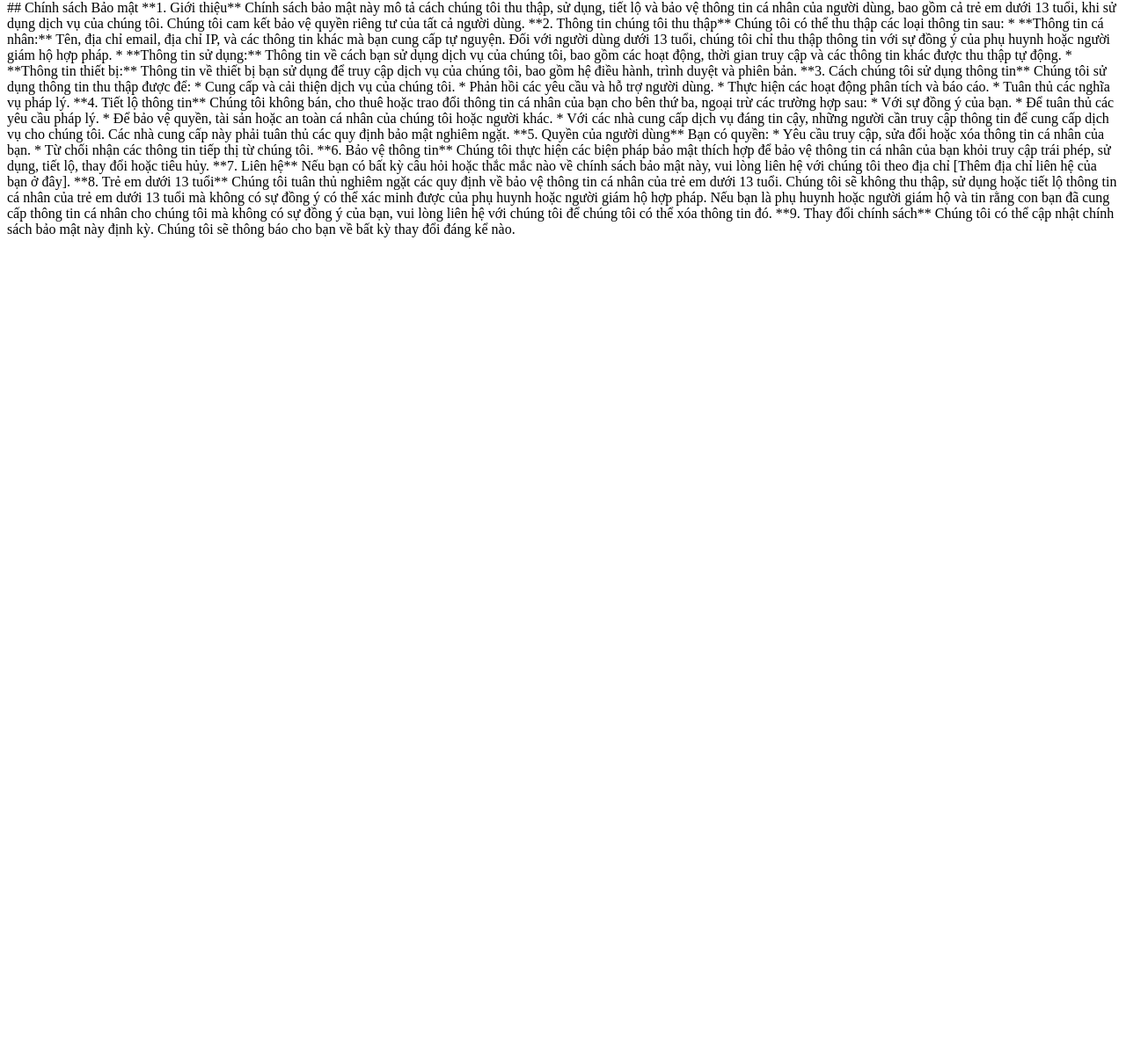
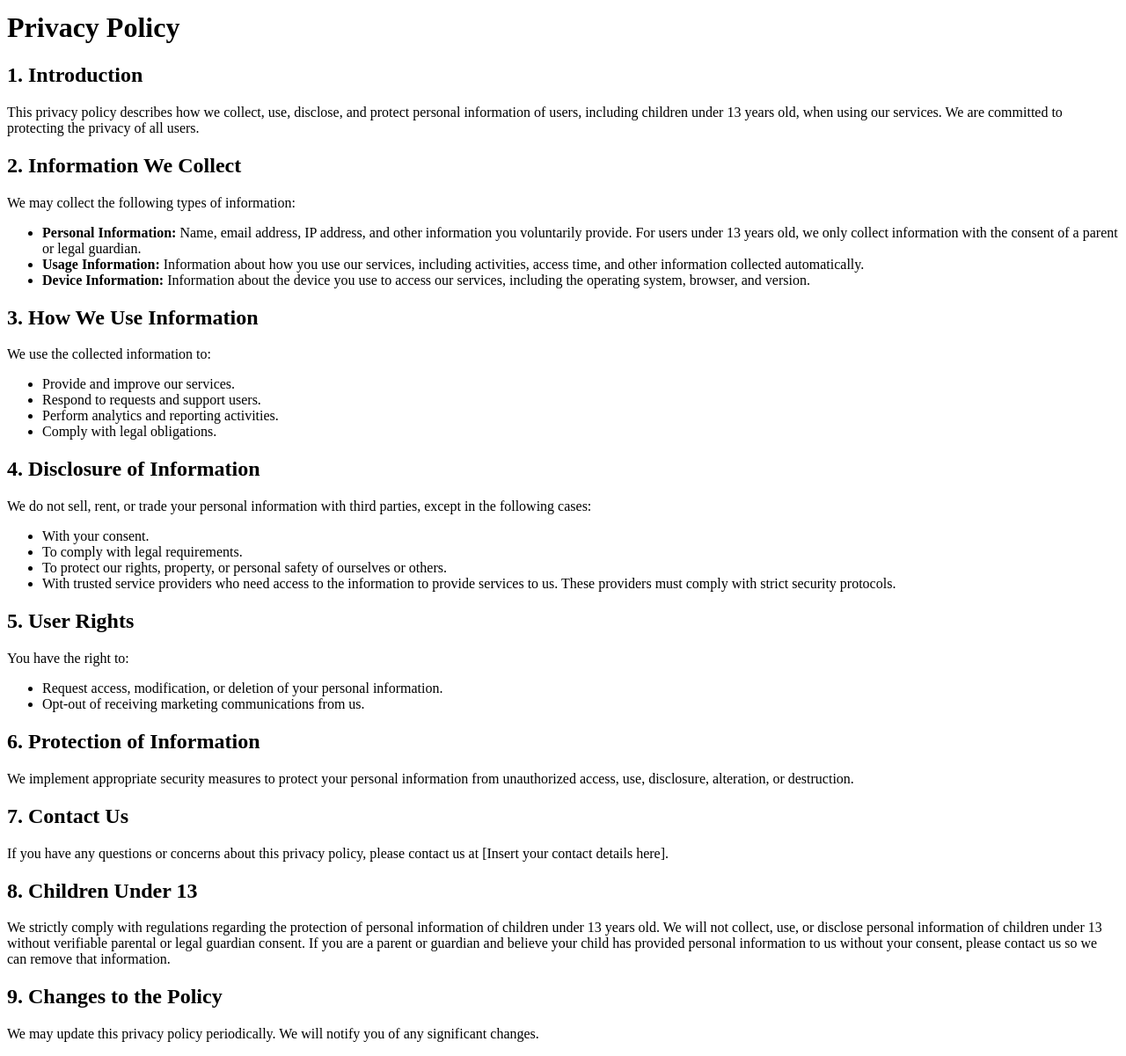
Before and after one commit to thind9xdev/thind9xdev.github.io, a plain HTML site: page index.html in a window 1280 px wide. Shown: the part 8-1209 px from the top of the page at 88% size. Before the commit the page ends 800 px from the top, so only its background shows below. Drawn offline with Linux system fonts and the light colour scheme.

Commit message:
Update index.html

```diff
--- a/index.html
+++ b/index.html
@@ -1,56 +1,80 @@
-## Chính sách Bảo mật
+<!DOCTYPE html>
+<html lang="en">
+<head>
+    <meta charset="UTF-8">
+    <meta name="viewport" content="width=device-width, initial-scale=1.0">
+    <title>Privacy Policy</title>
+    <link rel="stylesheet" href="styles.css">
+</head>
+<body>
+    <div class="container">
+        <h1>Privacy Policy</h1>
 
-**1. Giới thiệu**
+        <section>
+            <h2>1. Introduction</h2>
+            <p>This privacy policy describes how we collect, use, disclose, and protect personal information of users, including children under 13 years old, when using our services. We are committed to protecting the privacy of all users.</p>
+        </section>
 
-Chính sách bảo mật này mô tả cách chúng tôi thu thập, sử dụng, tiết lộ và bảo vệ thông tin cá nhân của người dùng, bao gồm cả trẻ em dưới 13 tuổi, khi sử dụng dịch vụ của chúng tôi.  Chúng tôi cam kết bảo vệ quyền riêng tư của tất cả người dùng.
+        <section>
+            <h2>2. Information We Collect</h2>
+            <p>We may collect the following types of information:</p>
+            <ul>
+                <li><strong>Personal Information:</strong> Name, email address, IP address, and other information you voluntarily provide. For users under 13 years old, we only collect information with the consent of a parent or legal guardian.</li>
+                <li><strong>Usage Information:</strong> Information about how you use our services, including activities, access time, and other information collected automatically.</li>
+                <li><strong>Device Information:</strong> Information about the device you use to access our services, including the operating system, browser, and version.</li>
+            </ul>
+        </section>
 
-**2. Thông tin chúng tôi thu thập**
+        <section>
+            <h2>3. How We Use Information</h2>
+            <p>We use the collected information to:</p>
+            <ul>
+                <li>Provide and improve our services.</li>
+                <li>Respond to requests and support users.</li>
+                <li>Perform analytics and reporting activities.</li>
+                <li>Comply with legal obligations.</li>
+            </ul>
+        </section>
 
-Chúng tôi có thể thu thập các loại thông tin sau:
+        <section>
+            <h2>4. Disclosure of Information</h2>
+            <p>We do not sell, rent, or trade your personal information with third parties, except in the following cases:</p>
+            <ul>
+                <li>With your consent.</li>
+                <li>To comply with legal requirements.</li>
+                <li>To protect our rights, property, or personal safety of ourselves or others.</li>
+                <li>With trusted service providers who need access to the information to provide services to us. These providers must comply with strict security protocols.</li>
+            </ul>
+        </section>
 
-* **Thông tin cá nhân:**  Tên, địa chỉ email, địa chỉ IP, và các thông tin khác mà bạn cung cấp tự nguyện.  Đối với người dùng dưới 13 tuổi, chúng tôi chỉ thu thập thông tin với sự đồng ý của phụ huynh hoặc người giám hộ hợp pháp.
-* **Thông tin sử dụng:**  Thông tin về cách bạn sử dụng dịch vụ của chúng tôi, bao gồm các hoạt động, thời gian truy cập và các thông tin khác được thu thập tự động.
-* **Thông tin thiết bị:**  Thông tin về thiết bị bạn sử dụng để truy cập dịch vụ của chúng tôi, bao gồm hệ điều hành, trình duyệt và phiên bản.
+        <section>
+            <h2>5. User Rights</h2>
+            <p>You have the right to:</p>
+            <ul>
+                <li>Request access, modification, or deletion of your personal information.</li>
+                <li>Opt-out of receiving marketing communications from us.</li>
+            </ul>
+        </section>
 
-**3. Cách chúng tôi sử dụng thông tin**
+        <section>
+            <h2>6. Protection of Information</h2>
+            <p>We implement appropriate security measures to protect your personal information from unauthorized access, use, disclosure, alteration, or destruction.</p>
+        </section>
 
-Chúng tôi sử dụng thông tin thu thập được để:
+        <section>
+            <h2>7. Contact Us</h2>
+            <p>If you have any questions or concerns about this privacy policy, please contact us at [Insert your contact details here].</p>
+        </section>
 
-* Cung cấp và cải thiện dịch vụ của chúng tôi.
-* Phản hồi các yêu cầu và hỗ trợ người dùng.
-* Thực hiện các hoạt động phân tích và báo cáo.
-* Tuân thủ các nghĩa vụ pháp lý.
+        <section>
+            <h2>8. Children Under 13</h2>
+            <p>We strictly comply with regulations regarding the protection of personal information of children under 13 years old. We will not collect, use, or disclose personal information of children under 13 without verifiable parental or legal guardian consent. If you are a parent or guardian and believe your child has provided personal information to us without your consent, please contact us so we can remove that information.</p>
+        </section>
 
-**4. Tiết lộ thông tin**
-
-Chúng tôi không bán, cho thuê hoặc trao đổi thông tin cá nhân của bạn cho bên thứ ba, ngoại trừ các trường hợp sau:
-
-* Với sự đồng ý của bạn.
-* Để tuân thủ các yêu cầu pháp lý.
-* Để bảo vệ quyền, tài sản hoặc an toàn cá nhân của chúng tôi hoặc người khác.
-* Với các nhà cung cấp dịch vụ đáng tin cậy, những người cần truy cập thông tin để cung cấp dịch vụ cho chúng tôi.  Các nhà cung cấp này phải tuân thủ các quy định bảo mật nghiêm ngặt.
-
-
-**5. Quyền của người dùng**
-
-Bạn có quyền:
-
-* Yêu cầu truy cập, sửa đổi hoặc xóa thông tin cá nhân của bạn.
-* Từ chối nhận các thông tin tiếp thị từ chúng tôi.
-
-**6. Bảo vệ thông tin**
-
-Chúng tôi thực hiện các biện pháp bảo mật thích hợp để bảo vệ thông tin cá nhân của bạn khỏi truy cập trái phép, sử dụng, tiết lộ, thay đổi hoặc tiêu hủy.
-
-**7. Liên hệ**
-
-Nếu bạn có bất kỳ câu hỏi hoặc thắc mắc nào về chính sách bảo mật này, vui lòng liên hệ với chúng tôi theo địa chỉ [Thêm địa chỉ liên hệ của bạn ở đây].
-
-**8. Trẻ em dưới 13 tuổi**
-
-Chúng tôi tuân thủ nghiêm ngặt các quy định về bảo vệ thông tin cá nhân của trẻ em dưới 13 tuổi.  Chúng tôi sẽ không thu thập, sử dụng hoặc tiết lộ thông tin cá nhân của trẻ em dưới 13 tuổi mà không có sự đồng ý có thể xác minh được của phụ huynh hoặc người giám hộ hợp pháp.  Nếu bạn là phụ huynh hoặc người giám hộ và tin rằng con bạn đã cung cấp thông tin cá nhân cho chúng tôi mà không có sự đồng ý của bạn, vui lòng liên hệ với chúng tôi để chúng tôi có thể xóa thông tin đó.
-
-
-**9. Thay đổi chính sách**
-
-Chúng tôi có thể cập nhật chính sách bảo mật này định kỳ.  Chúng tôi sẽ thông báo cho bạn về bất kỳ thay đổi đáng kể nào.
+        <section>
+            <h2>9. Changes to the Policy</h2>
+            <p>We may update this privacy policy periodically. We will notify you of any significant changes.</p>
+        </section>
+    </div>
+</body>
+</html>
```
